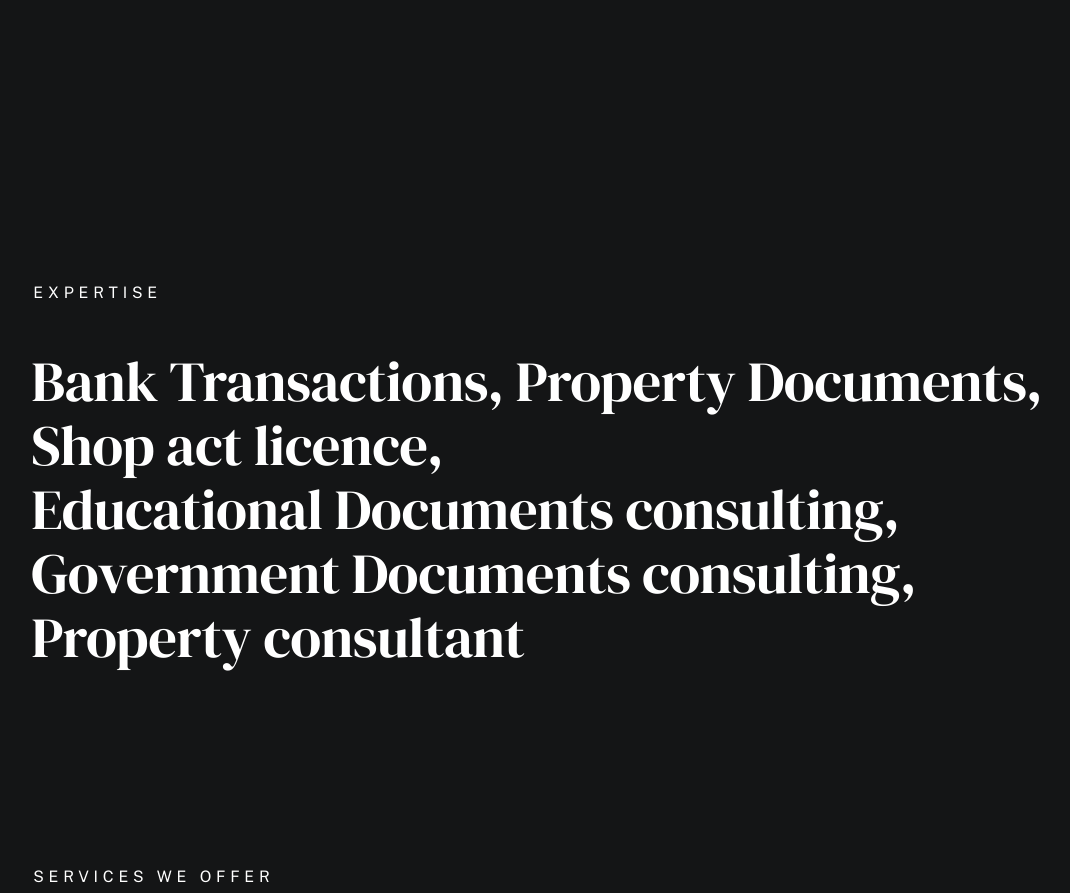
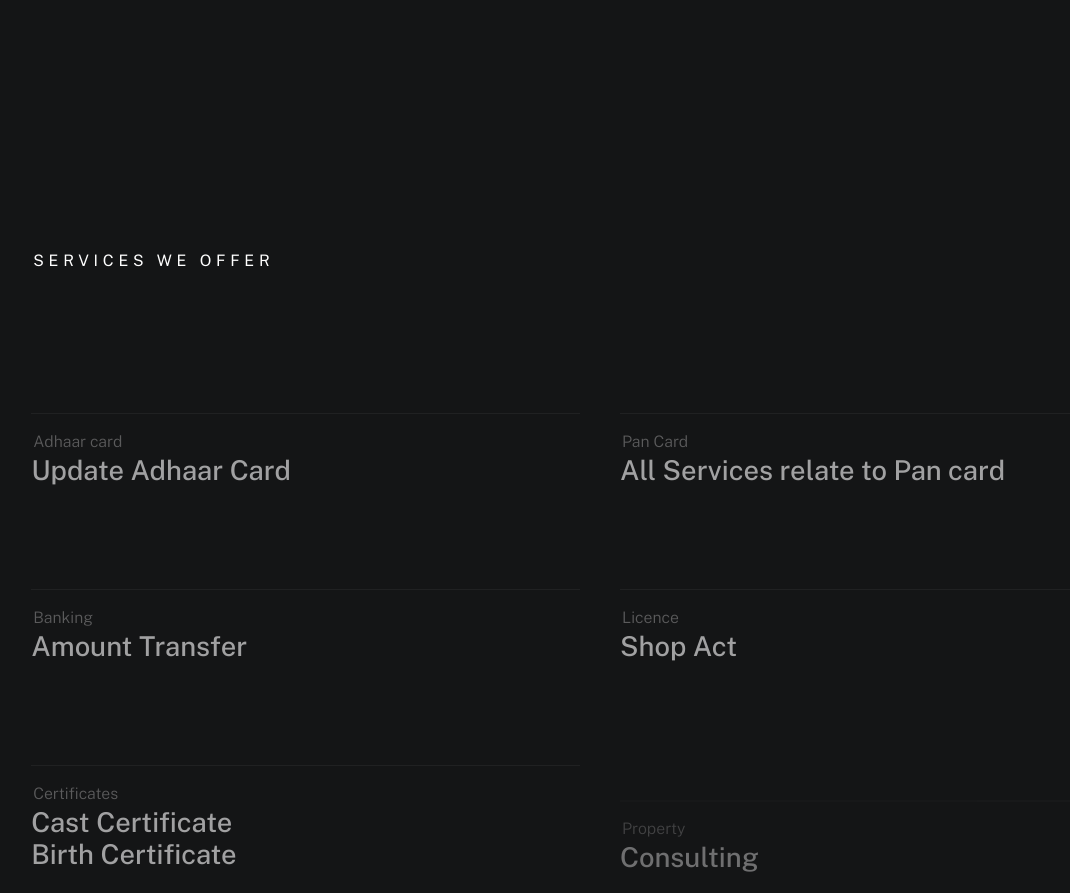
Before and after one commit to DarshanMultiservices/E-Seva, a plain HTML site: page index.html in a window 1280 px wide. Shown: the part 1427-2320 px from the top of the page, without its empty margins (40-1110 px from the left). Drawn offline with nearby package versions, Linux system fonts and the light colour scheme; a web font is replaced by a local one.

Commit message:
Changing experties

```diff
--- a/index.html
+++ b/index.html
@@ -145,25 +145,6 @@
                         </div>
                     </div>
                 </div> <!-- about-info -->
-
-
-                <div class="row about-expertise" data-animate-block>
-                    <div class="column lg-12">
-
-                        <h2 class="text-pretitle" data-animate-el>Expertise</h2>
-
-                        <ul class="skills-list h1" data-animate-el>
-                            <li>Bank Transactions</li>
-                            <li>Property Documents</li>
-                            <li>Shop act licence</li>
-                            <li>Educational Documents consulting</li>
-                            <li>Government Documents consulting</li>
-                            <li>Property consultant</li>
-                        </ul>
-
-                    </div>
-                </div> <!-- end about-expertise -->
-
 
 
             <!-- ### works
```
